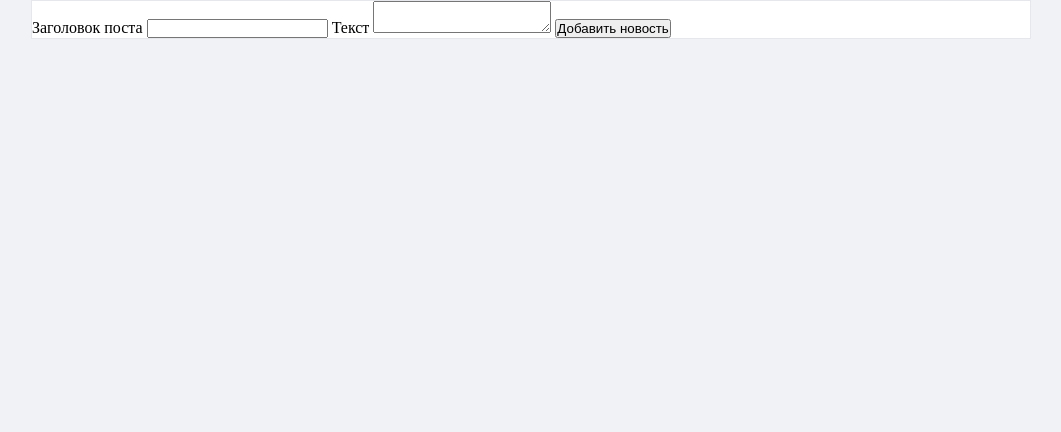
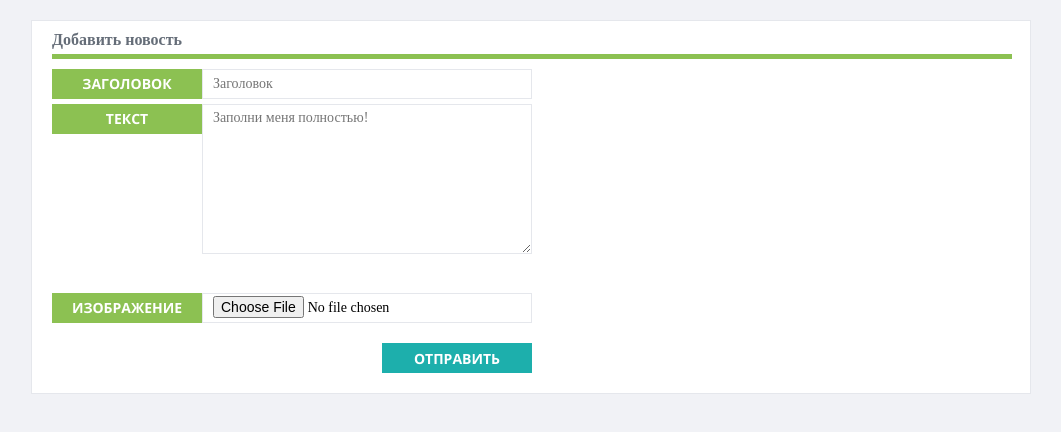
Before and after one commit to jabrayil-alizada/SimpleWebEngine, a PHP site: page /add_news.php in a window 1280 px wide. Shown: the top 432 px of the page, without its empty margins (109-1170 px from the left). Run offline with PHP 8.4, Linux system fonts and the light colour scheme; some web fonts are replaced.

Commit message:
Added add_news and add_news_handler
Added ability to add news. Add_news page designed and stylized.

```diff
--- a/add_news.php
+++ b/add_news.php
@@ -10,14 +10,23 @@
 	?>
 </head>
 <body>
-<section class="main content_bg">
-	<form action="add_news.php" method="POST" enctype="multipart/form-data">
-		<label>Заголовок поста</label>
-		<input type="text" name="news_title" required>
-		<label>Текст</label>
-		<textarea name="news_text" required></textarea>
+<section class="main content_bg" style="margin-top:20px; padding-bottom:20px;">
+	<h2 class="news_title"> Добавить новость</h2>
 
-		<input type="submit" name="submit" value="Добавить новость">
+
+	<form action="add_news_handler.php" method="POST" enctype="multipart/form-data">
+		<ul class='user_addnews_ul'>
+			<li><span class='user_fields add_news_user_fields'>ЗАГОЛОВОК</span> <input class='user_data add_news_user_data' style="padding-top:0;" type="text" name="news_title" placeholder="Заголовок" required></li>
+			<li><span class='user_fields add_news_user_fields'>ТЕКСТ</span> <textarea class='user_data add_news_user_data' name="news_text" placeholder="Заполни меня полностью!" required></textarea> </li>
+			<li><span class='user_fields add_news_user_fields'>ИЗОБРАЖЕНИЕ</span> <input class='user_data add_news_user_data' style="padding-top:2px;" type="file" name="uploadfile"></li>
+		</ul>
+
+		<div class="clr"></div>
+
+		<input type="submit" name="submit" value="ОТПРАВИТЬ">
+
+		<div class="clr"></div>
+
 	</form>
 </section>
 </body>
--- a/css/index.css
+++ b/css/index.css
@@ -80,6 +80,8 @@ header ul li a:last-child{
 	margin-top: 4px;
 }
 
+/* user.php styles */
+
 .user_info {
 	width: 780px;
 	height: 290px;
@@ -97,7 +99,7 @@ header ul li a:last-child{
     margin-bottom: 5px;
 }
 
-.user_fields,.user_news_ul a , .user_news_block , .user_userediting_block{
+.user_fields,.user_news_ul a , .user_news_block , .user_userediting_block , input[type=submit]{
 	width: 100px;
 	height: 30px;
 	font-family: 'Open sans bold';
@@ -193,3 +195,64 @@ header ul li a:last-child{
 	font-family: 'raleway';
 	margin:120px 20px 0px 20px;
 }
+
+/* user.php styles */
+
+/* Add_news.php styles */
+
+.news_title {
+	font-family: 'raleway';
+	font-size: 16px;
+	color: #656d78;
+	margin-top: 10px;
+	margin-left: 20px;
+}
+
+.news_title:after {
+	content: " ";
+	width: 960px;
+	height: 5px;
+	margin-top: 5px;
+	display: block;
+	background: #8cc152;
+}
+
+.user_addnews_ul {
+	margin:10px 0px 0px 20px;
+	width: 480px;
+}
+
+.user_addnews_ul li {
+	float: left;
+    margin-bottom: 5px;
+}
+
+.user_addnews_ul li:last-child {
+	margin-top: 34px;
+}
+
+.add_news_user_fields {
+	width: 150px;
+}
+
+.add_news_user_data {
+	width: 330px;
+}
+
+.user_addnews_ul textarea {
+	min-height: 150px;
+}
+
+input[type=submit] {
+	width: 150px;
+	border: none;
+	background: #1dafac;
+	margin-top: 15px;
+	margin-left: 350px;
+}
+
+input[type=submit]:hover {
+	cursor: pointer;
+}
+
+/* Add_news.php styles */
--- a/settings.php
+++ b/settings.php
@@ -1,6 +1,6 @@
 <?php
 //head settings
-$site_title = 'Tvoyazona - развлекательный портал';
+$site_title = 'SimpleWebEngine - развлекательный портал';
 $site_charset = 'utf-8';
 $site_css = "<link rel='stylesheet' type='text/css' href='css/index.css'>";
 $site_fonts = "<link href='https://fonts.googleapis.com/css?family=PT+Sans&subset=cyrillic,latin' rel='stylesheet' type='text/css'>";
--- a/user.php
+++ b/user.php
@@ -62,7 +62,7 @@
 						 <div class='clr'></div>";
 				}
 		} else {
-			echo "<div class='user_must_auth'>Для получения доступа к панели пользователя, пожалуйста авторизируйтесь.</div>";
+			echo "<div class='user_must_auth'>Для получения доступа к панели пользователя, пожалуйста авторизуйтесь.</div>";
 		}
 
 		?>
```
Also changed, not shown: add_news_handler.php (added, +83 -0 lines), news_img/87f03ec183f0d1999c2e6a75c68d95ec.jpeg (added).
